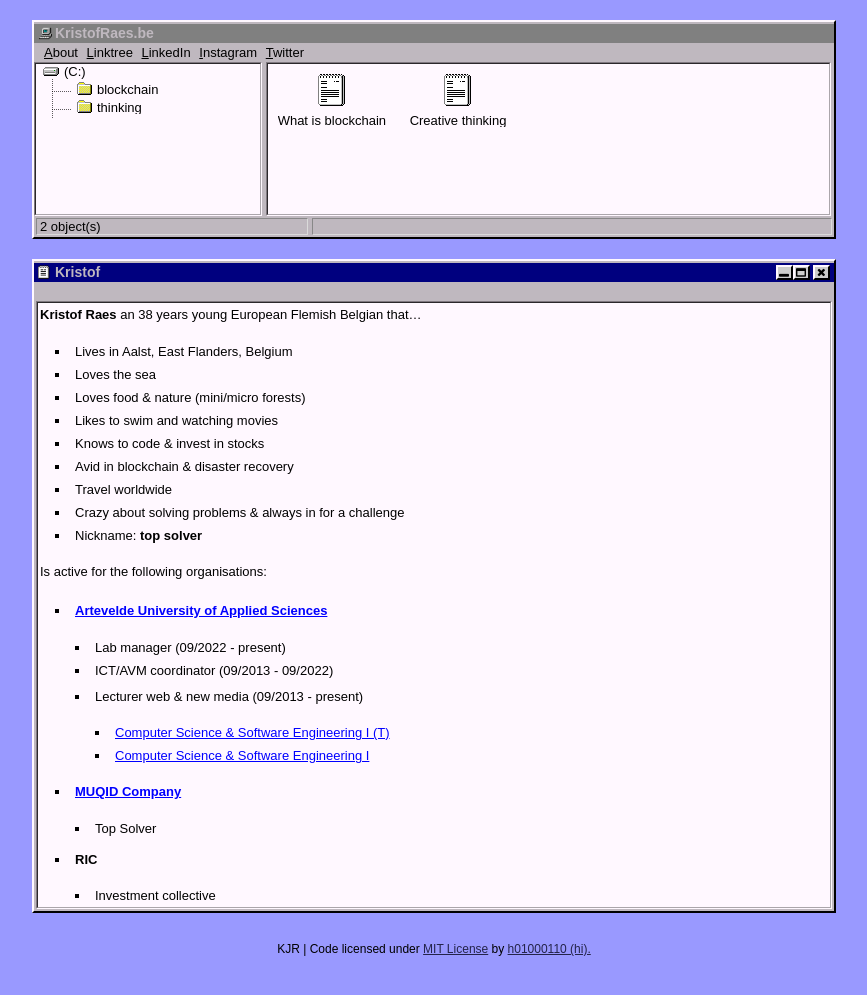
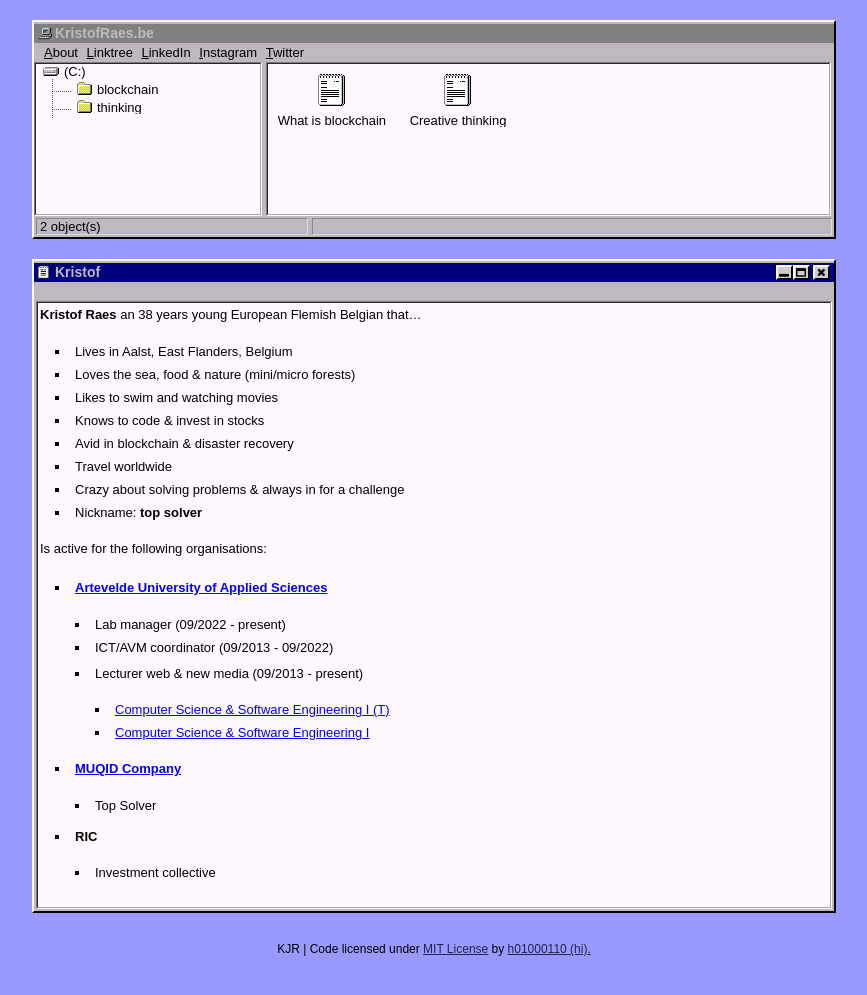
Before and after one commit to kristofraes/website, a Jekyll site: the page built from kristof/index.md, in a window 1280 px wide. Shown: the top 995 px of the page, without its empty margins (206-1073 px from the left). Built offline with Jekyll 4.4.1, drawn with Linux system fonts in a browser that asks for light colours.

Commit message:
Update index.md

```diff
--- a/kristof/index.md
+++ b/kristof/index.md
@@ -6,8 +6,7 @@ title: Kristof
 **Kristof Raes** an 38 years young European Flemish Belgian that...
 
  - Lives in Aalst, East Flanders, Belgium
- - Loves the sea
- - Loves food & nature (mini/micro forests)
+ - Loves the sea, food & nature (mini/micro forests)
  - Likes to swim and watching movies
  - Knows to code & invest in stocks
  - Avid in blockchain & disaster recovery
```
